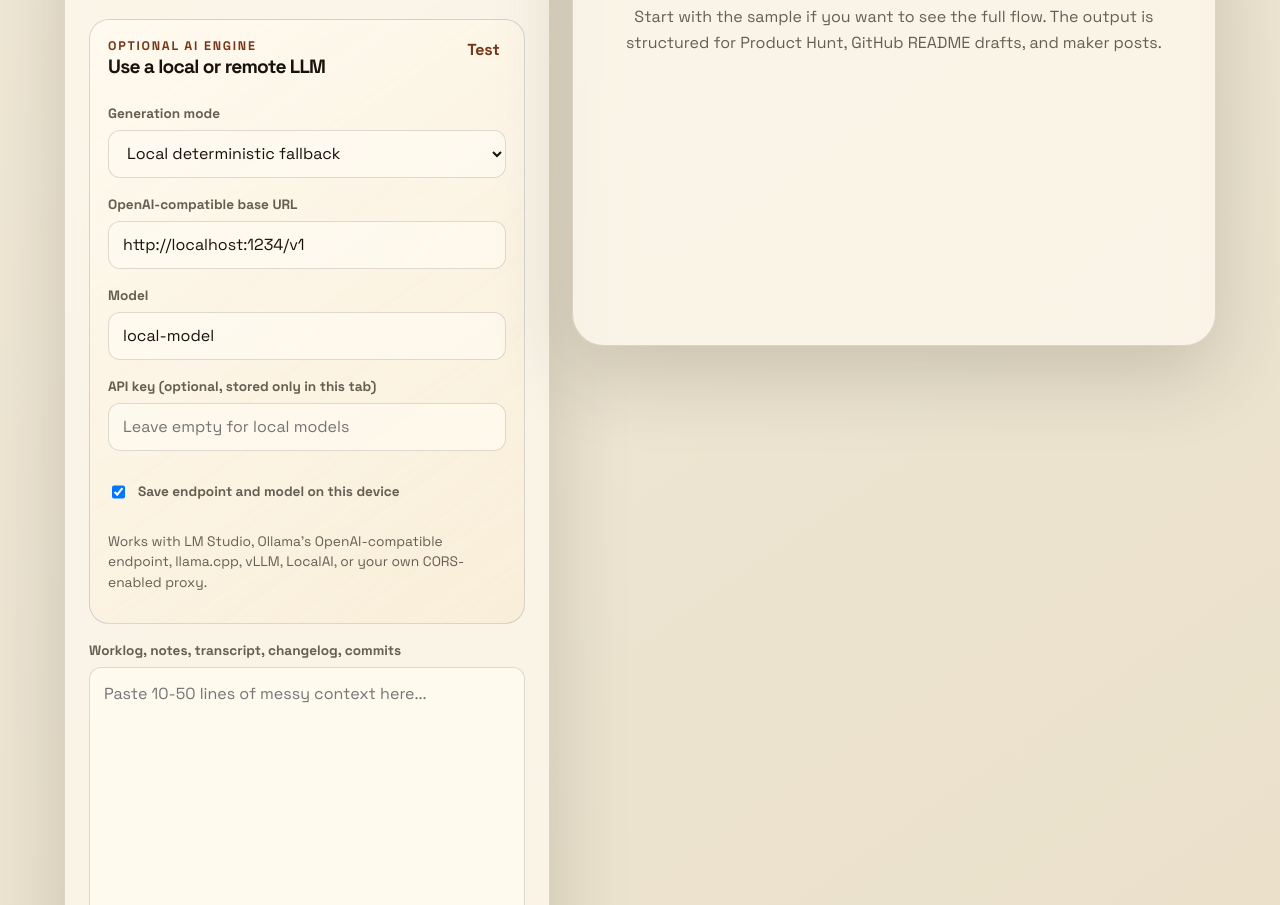
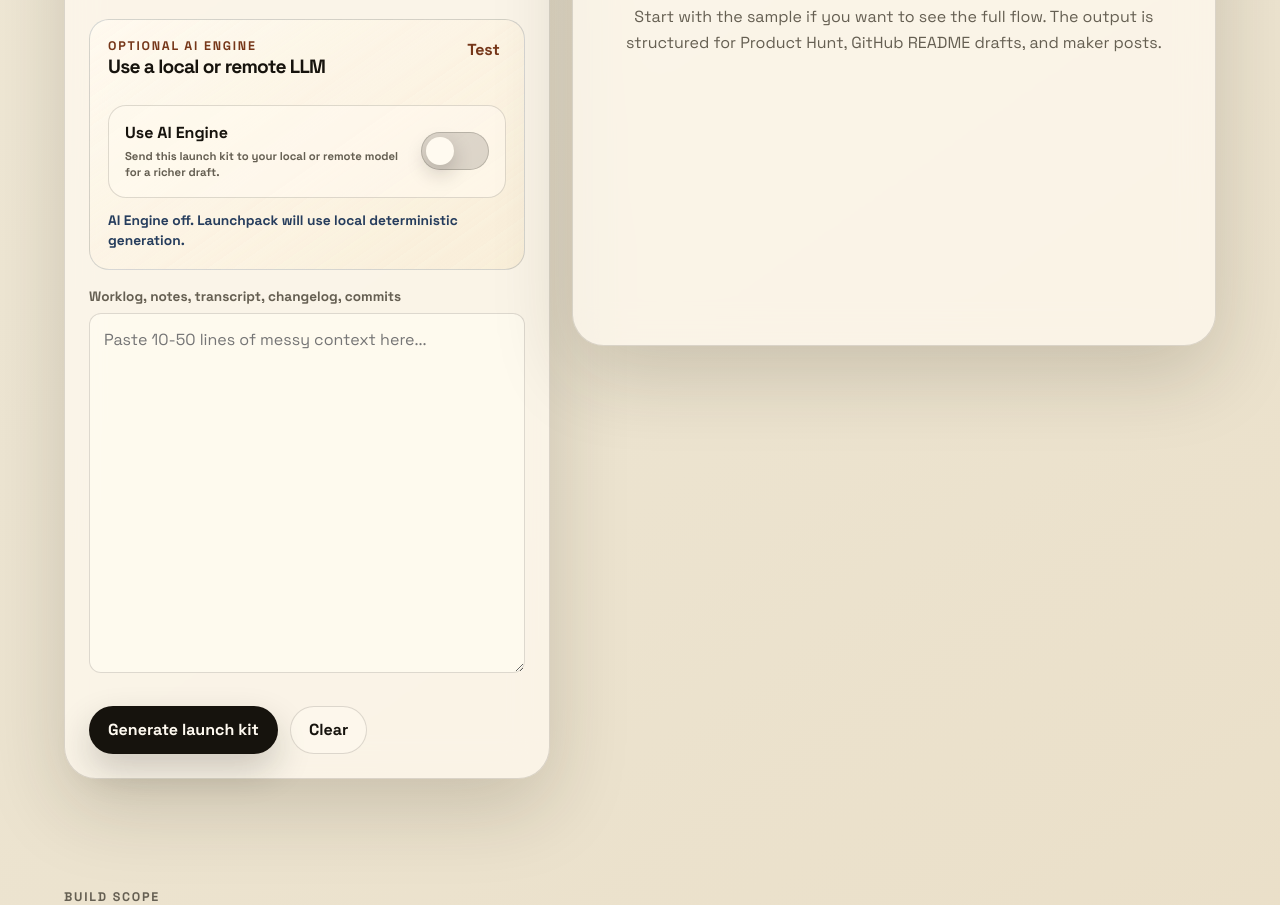
Before and after one commit to yudin-s/launchpack, a plain HTML site: page index.html in a window 1280 px wide. Shown: the part 1563-2468 px from the top of the page. Drawn offline with Linux system fonts and the light colour scheme.

Commit message:
Make AI Engine toggle prominent

```diff
--- a/app.js
+++ b/app.js
@@ -4,6 +4,8 @@
   const audience = document.querySelector("#audience");
   const tone = document.querySelector("#tone");
   const generationMode = document.querySelector("#generation-mode");
+  const useAiEngine = document.querySelector("#use-ai-engine");
+  const llmSettings = document.querySelector("[data-llm-settings]");
   const llmEndpoint = document.querySelector("#llm-endpoint");
   const llmModel = document.querySelector("#llm-model");
   const llmApiKey = document.querySelector("#llm-api-key");
@@ -44,6 +46,7 @@
 
   function clearForm() {
     form.reset();
+    syncAiToggle();
     currentKit = null;
     activeTab = "productHunt";
     kitRoot.hidden = true;
@@ -234,6 +237,7 @@
 
     localStorage.setItem("launchpack.llmSettings", JSON.stringify({
       generationMode: generationMode.value,
+      useAiEngine: useAiEngine.checked,
       endpoint: llmEndpoint.value.trim(),
       model: llmModel.value.trim(),
       save: true,
@@ -245,12 +249,14 @@
     if (!stored) {
       llmEndpoint.value = "http://localhost:1234/v1";
       llmModel.value = "local-model";
+      syncAiToggle();
       return;
     }
 
     try {
       const settings = JSON.parse(stored);
       generationMode.value = settings.generationMode || "local";
+      useAiEngine.checked = settings.useAiEngine || generationMode.value === "llm";
       llmEndpoint.value = settings.endpoint || "http://localhost:1234/v1";
       llmModel.value = settings.model || "local-model";
       saveLlmSettings.checked = settings.save !== false;
@@ -258,6 +264,17 @@
       llmEndpoint.value = "http://localhost:1234/v1";
       llmModel.value = "local-model";
     }
+    syncAiToggle();
+  }
+
+  function syncAiToggle() {
+    generationMode.value = useAiEngine.checked ? "llm" : "local";
+    llmSettings.hidden = !useAiEngine.checked;
+    testLlmButton.disabled = !useAiEngine.checked;
+    setStatus(useAiEngine.checked
+      ? "AI Engine enabled. Add an endpoint, then test the connection."
+      : "AI Engine off. Launchpack will use local deterministic generation.");
+    saveSettings();
   }
 
   function setBusy(isBusy) {
@@ -318,6 +335,7 @@
   });
 
   exportButton.addEventListener("click", exportMarkdown);
+  useAiEngine.addEventListener("change", syncAiToggle);
   testLlmButton.addEventListener("click", testLlmConnection);
   clearButton.addEventListener("click", clearForm);
   fillSampleButtons.forEach((button) => button.addEventListener("click", fillSample));
--- a/index.html
+++ b/index.html
@@ -98,12 +98,23 @@
                 <button class="text-button" type="button" data-test-llm>Test</button>
               </div>
 
-              <label for="generation-mode">Generation mode</label>
-              <select id="generation-mode" name="generationMode">
+              <label class="ai-switch" for="use-ai-engine">
+                <span class="switch-copy">
+                  <strong>Use AI Engine</strong>
+                  <small>Send this launch kit to your local or remote model for a richer draft.</small>
+                </span>
+                <input id="use-ai-engine" name="useAiEngine" type="checkbox">
+                <span class="switch-track" aria-hidden="true">
+                  <span class="switch-thumb"></span>
+                </span>
+              </label>
+
+              <select class="visually-hidden" id="generation-mode" name="generationMode" aria-label="Generation mode">
                 <option value="local">Local deterministic fallback</option>
                 <option value="llm">Local / remote OpenAI-compatible LLM</option>
               </select>
 
+              <div class="llm-settings" data-llm-settings>
                 <label for="llm-endpoint">OpenAI-compatible base URL</label>
                 <input id="llm-endpoint" name="llmEndpoint" placeholder="http://localhost:1234/v1" autocomplete="off">
 
@@ -121,6 +132,7 @@
                   Works with LM Studio, Ollama's OpenAI-compatible endpoint, llama.cpp,
                   vLLM, LocalAI, or your own CORS-enabled proxy.
                 </p>
+              </div>
               <p class="status-line" data-llm-status></p>
             </div>
 
--- a/styles.css
+++ b/styles.css
@@ -375,11 +375,106 @@ h3 {
     rgba(255, 250, 240, 0.48);
 }
 
+.llm-card:has(#use-ai-engine:checked) {
+  border-color: rgba(185, 95, 50, 0.34);
+  background:
+    radial-gradient(circle at 92% 12%, rgba(224, 173, 79, 0.36), transparent 8rem),
+    linear-gradient(145deg, rgba(255, 250, 240, 0.86), rgba(185, 95, 50, 0.16));
+}
+
 .llm-card-header {
   display: flex;
   align-items: flex-start;
   justify-content: space-between;
   gap: 16px;
+}
+
+.ai-switch {
+  display: grid;
+  grid-template-columns: minmax(0, 1fr) auto;
+  gap: 16px;
+  align-items: center;
+  margin-top: 18px;
+  padding: 16px;
+  border: 1px solid var(--line);
+  border-radius: 18px;
+  background: rgba(255, 250, 240, 0.58);
+  cursor: pointer;
+}
+
+.switch-copy strong,
+.switch-copy small {
+  display: block;
+}
+
+.switch-copy strong {
+  margin-bottom: 5px;
+  color: var(--ink);
+  font-size: 1rem;
+}
+
+.switch-copy small {
+  color: var(--muted);
+  line-height: 1.45;
+}
+
+.ai-switch input {
+  position: absolute;
+  inline-size: 1px;
+  block-size: 1px;
+  opacity: 0;
+}
+
+.switch-track {
+  position: relative;
+  display: block;
+  width: 68px;
+  height: 38px;
+  border: 1px solid rgba(22, 19, 13, 0.18);
+  border-radius: 999px;
+  background: rgba(22, 19, 13, 0.14);
+  transition: background 180ms ease, box-shadow 180ms ease;
+}
+
+.switch-thumb {
+  position: absolute;
+  top: 4px;
+  left: 4px;
+  width: 28px;
+  height: 28px;
+  border-radius: 50%;
+  background: var(--paper-strong);
+  box-shadow: 0 8px 20px rgba(22, 19, 13, 0.22);
+  transition: transform 180ms ease;
+}
+
+.ai-switch input:checked + .switch-track {
+  background: var(--ink);
+  box-shadow: 0 0 0 5px rgba(185, 95, 50, 0.12);
+}
+
+.ai-switch input:checked + .switch-track .switch-thumb {
+  transform: translateX(30px);
+  background: var(--gold);
+}
+
+.ai-switch:focus-within {
+  box-shadow: 0 0 0 4px rgba(185, 95, 50, 0.14);
+}
+
+.llm-settings {
+  margin-top: 10px;
+  animation: reveal 260ms ease both;
+}
+
+.visually-hidden {
+  position: absolute !important;
+  width: 1px !important;
+  height: 1px !important;
+  overflow: hidden !important;
+  clip: rect(0 0 0 0) !important;
+  white-space: nowrap !important;
+  clip-path: inset(50%) !important;
 }
 
 .panel-header {
```
Lines whose indentation alone changed are shown as unchanged.
